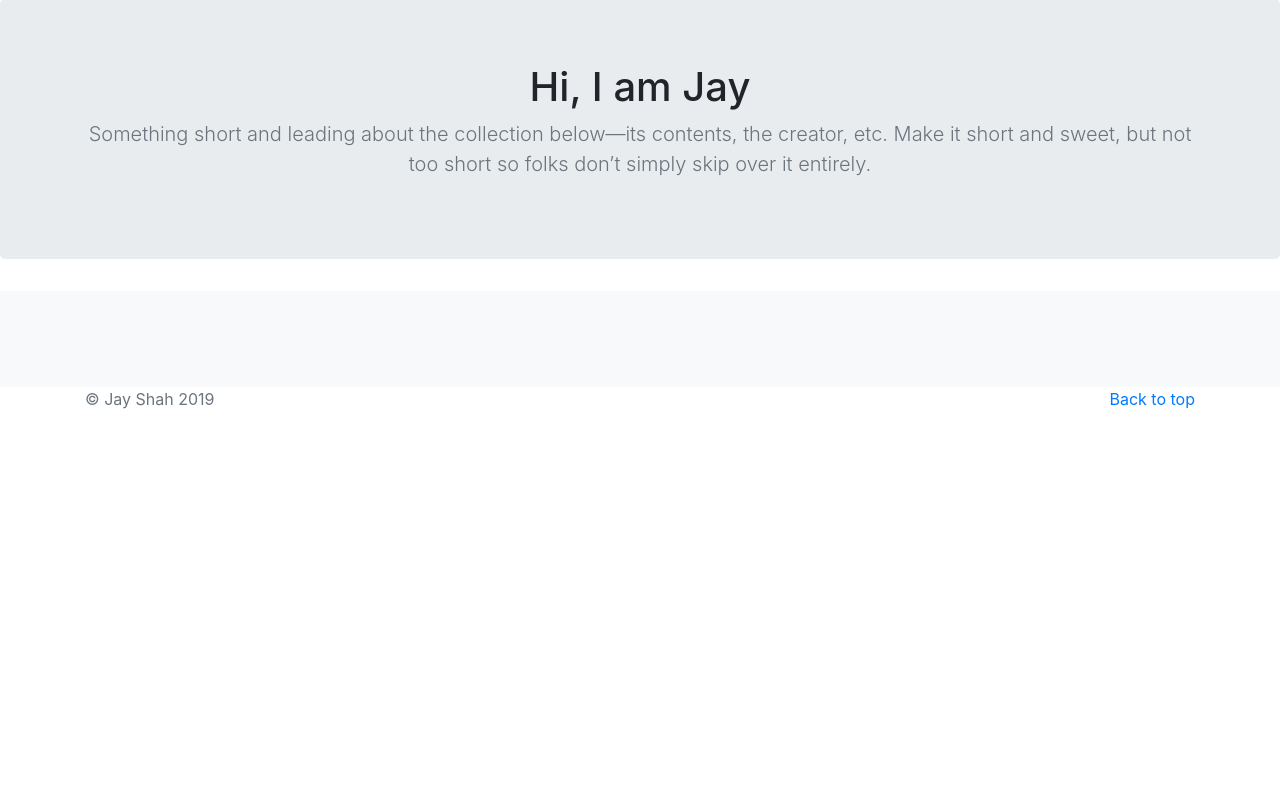
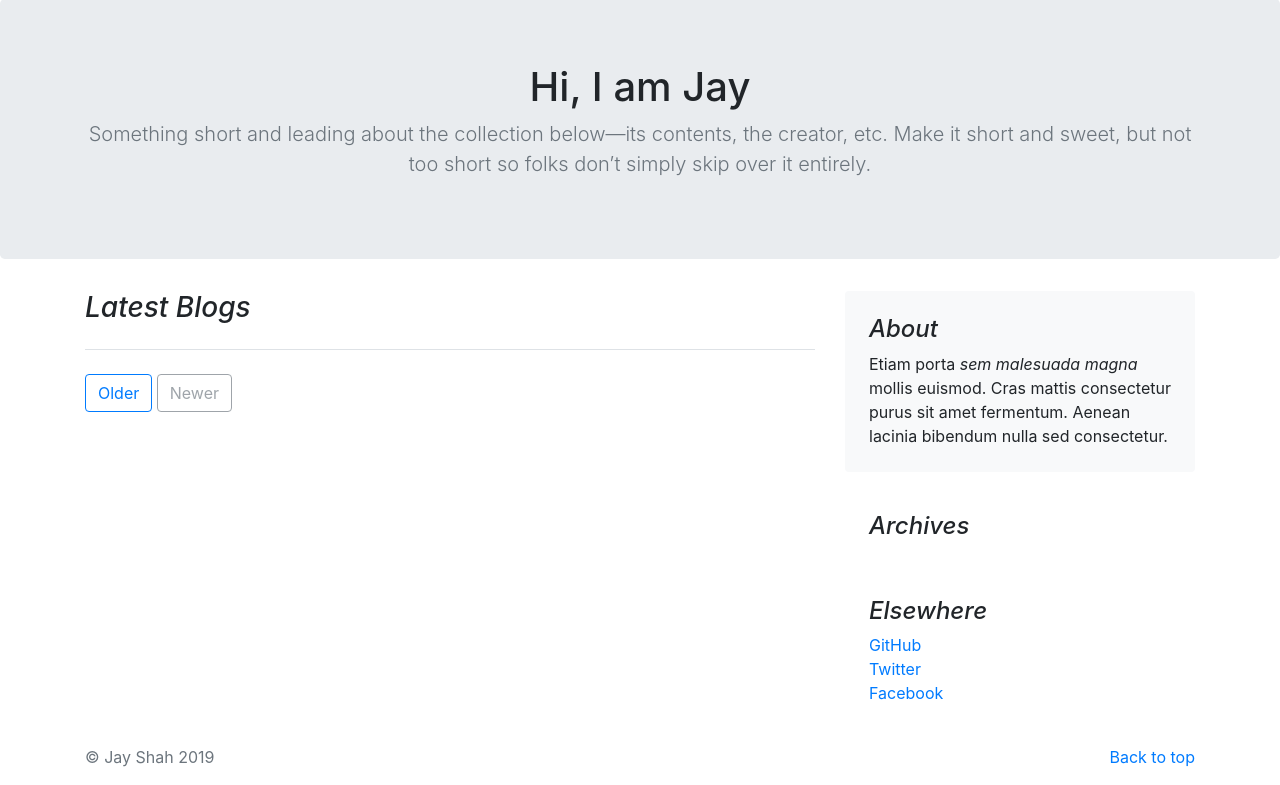
Before and after one commit to Jay-Shah10/portfolio, a Django app: page /blog/ in a window 1280 px wide. Shown: the part 57-842 px from the top of the page. Before the commit the page ends 466 px from the top, so only its background shows below. Run offline with Django 3.2, Linux system fonts and the light colour scheme; data that the repository does not hold is empty; some libraries are stand-ins or nearby versions.

Commit message:
Refactor: changed the layout. (#4)
changed the layout of the blog page.
Need to figure out how to just show the month and date for archive section.

```diff
--- a/blog/templates/blog/showblogs.html
+++ b/blog/templates/blog/showblogs.html
@@ -1,39 +1,72 @@
 {% extends "jobs/base.html" %}
-
 {% block content %}
     {% include "jobs/header.html" %}
-
-        <main role="main">
 
     <section class="jumbotron text-center">
         <div class="container">
             <h1 class="jumbotron-heading">Hi, I am Jay</h1>
             <p class="lead text-muted">Something short and leading about the collection below—its contents, the creator, etc. Make it short and sweet, but not too short so folks don’t simply skip over it entirely.</p>
-
         </div>
     </section>
 
-            <div class="album py-5 bg-light">
-            <div class="container">
+    <main role="main" class="container">
+    <div class="row">
+        <div class="col-md-8 blog-main">
+        <h3 class="pb-4 mb-4 font-italic border-bottom">
+            Latest Blogs
+        </h3>
 
-            <div class="row">
-            {% for blog in blogs.all  %}
-                <div class="col-md-4">
-                <div class="card mb-4 shadow-sm">
-                    <img class="bd-placeholder-img card-img-top"  atl="Job Image" width="100%" height="35%"/>
-                    <div class="card-body">
-                    <p class="card-text">{{blog.title}}</p>
-                    <p class="card-text">{{blog.body}}</p>
-                    <div class="d-flex justify-content-between align-items-center">
-                    </div>
-                    </div>
-                </div>
-                </div>
+
+        {% for blog  in blogs.all     %}
+            <div class="blog-post">
+                <h2 class="blog-post-title">{{ blog.title }}</h2>
+                <p class="blog-post-meta">{{ blog.publish_date }} by <a href="{% url 'jobs:index' %}">Jay</a></p>
+                <p> {{blog.body}}</p>
+                <a href="#">continue</a>
+            </div><!-- /.blog-post -->
+            <hr />
+            <br />
+
         {% endfor %}
 
+
+
+
+
+        <nav class="blog-pagination">
+            <a class="btn btn-outline-primary" href="#">Older</a>
+            <a class="btn btn-outline-secondary disabled" href="#" tabindex="-1" aria-disabled="true">Newer</a>
+        </nav>
+
+        </div><!-- /.blog-main -->
+
+        <aside class="col-md-4 blog-sidebar">
+        <div class="p-4 mb-3 bg-light rounded">
+            <h4 class="font-italic">About</h4>
+            <p class="mb-0">Etiam porta <em>sem malesuada magna</em> mollis euismod. Cras mattis consectetur purus sit amet fermentum. Aenean lacinia bibendum nulla sed consectetur.</p>
         </div>
+
+        <div class="p-4">
+            <h4 class="font-italic">Archives</h4>
+            <ol class="list-unstyled mb-0">
+            {% for blog in blogs.all %}
+            <li><a href="#">{{blog.archive_date}}</a></li>
+            {% endfor %}
+            </ol>
         </div>
+
+        <div class="p-4">
+            <h4 class="font-italic">Elsewhere</h4>
+            <ol class="list-unstyled">
+            <li><a href="#">GitHub</a></li>
+            <li><a href="#">Twitter</a></li>
+            <li><a href="#">Facebook</a></li>
+            </ol>
         </div>
-        </main>
+        </aside><!-- /.blog-sidebar -->
+
+    </div><!-- /.row -->
+
+</main><!-- /.container -->
 
 {% endblock content %}
--- a/blog/urls.py
+++ b/blog/urls.py
@@ -3,5 +3,5 @@ from . import views
 
 app_name = 'blog'
 urlpatterns = [
-    path('blog/', views.showBlogs, name='showblogs')
+    path('blog/', views.showBlogs, name='showblogs'),
 ]
```
Also changed, not shown: blog/models.py (+9 -0 lines). Lines whose indentation alone changed are shown as unchanged.
